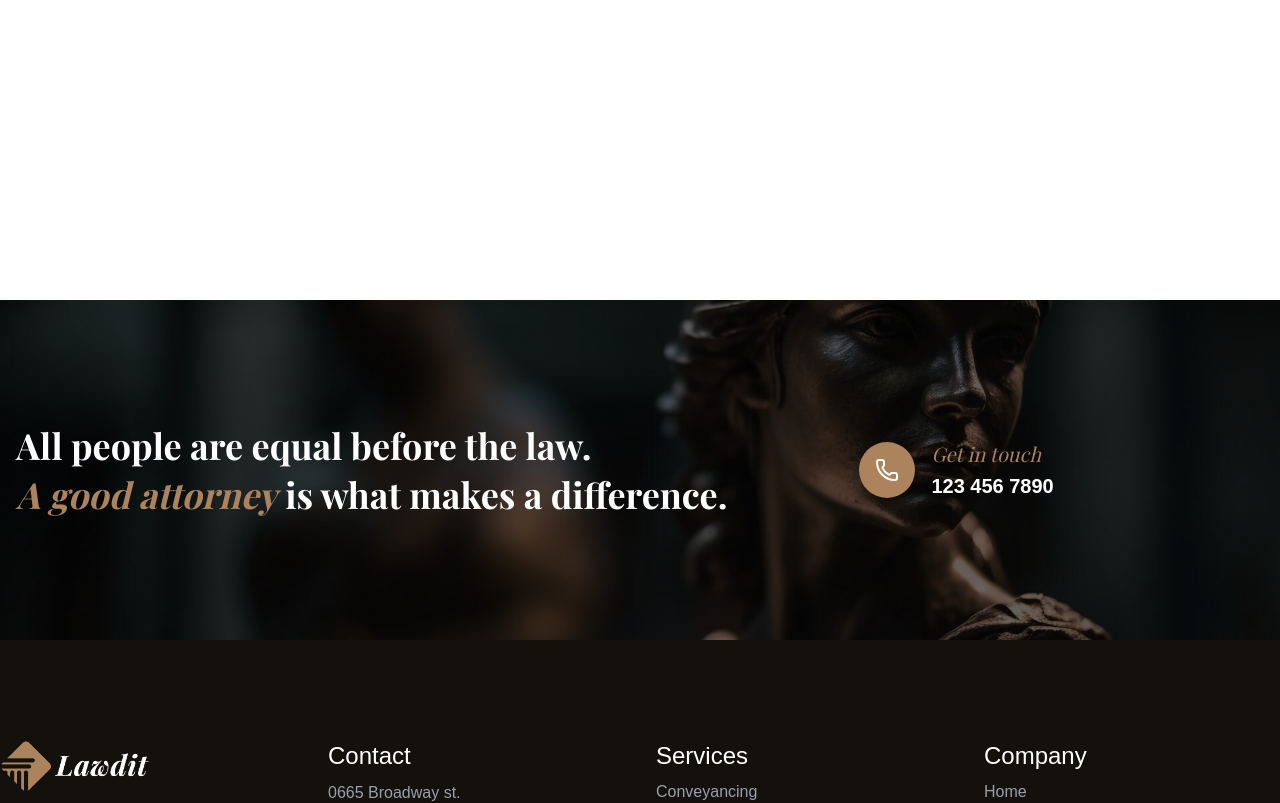
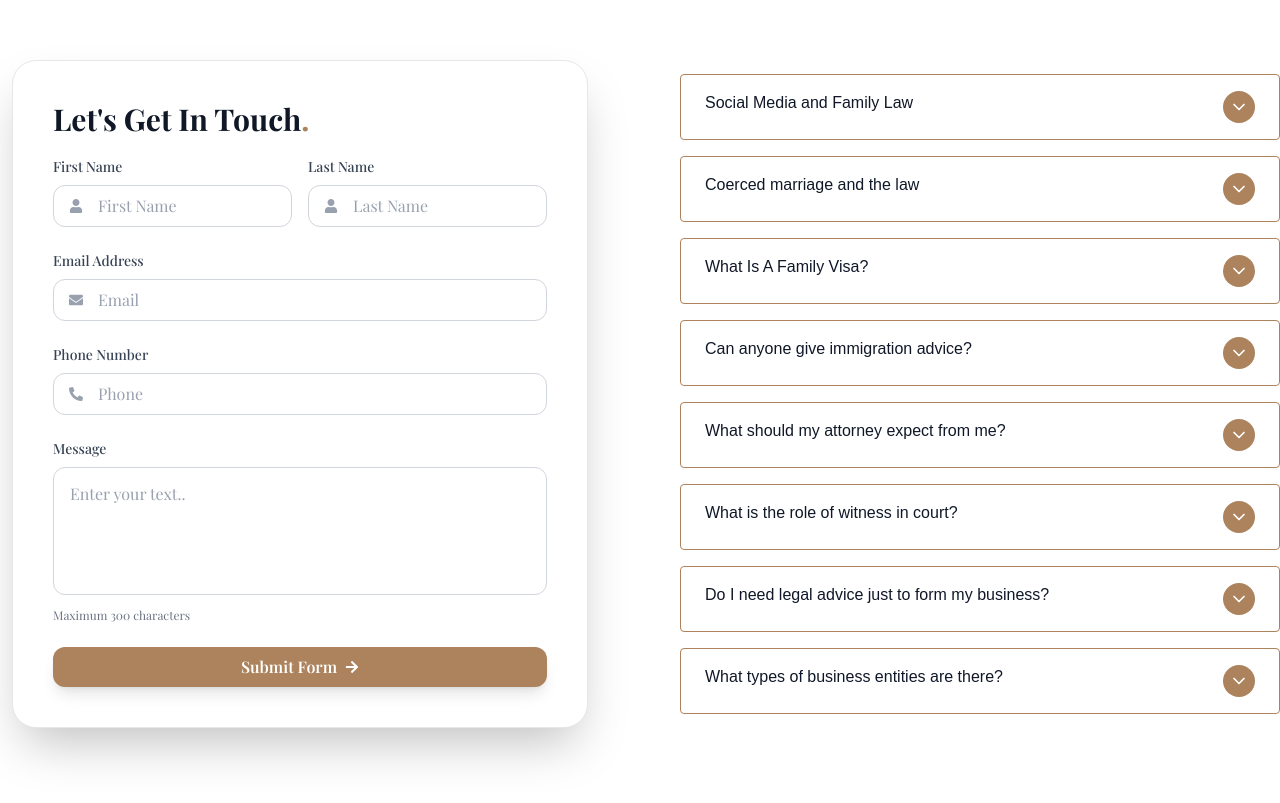
Before and after one commit to jewel-rana-ausasia/aussentra-legal, a Next.js app: page /faq in a window 1280 px wide. Before the commit this address had no page. Shown: the part 500-1303 px from the top of the page. Built offline with nearby package versions, Linux system fonts and the light colour scheme.

Commit message:
Change the icon and created the faq page

```diff
--- /dev/null
+++ b/app/faq/page.tsx
@@ -0,0 +1,168 @@
+"use client";
+
+import { Accordion } from "@/components/Accordion";
+import BannerHeader from "@/components/BannerHeader";
+import { FaArrowRight, FaEnvelope, FaPhoneAlt, FaUser } from "react-icons/fa";
+
+interface AccordionItem {
+  title: string;
+  content: string;
+}
+
+const accordionData: AccordionItem[] = [
+  {
+    title: "Social Media and Family Law",
+    content:
+      "Lorem ut nisl quam nestibulum drana nec odio elementum sceisue the aucan ligula. Orci varius natoque penatibus et magnis dis the monte nascete ridiculus mus morbine fermen.",
+  },
+  {
+    title: "Coerced marriage and the law",
+    content:
+      "Lorem ut nisl quam nestibulum drana nec odio elementum sceisue the aucan ligula. Orci varius natoque penatibus et magnis dis the monte nascete ridiculus mus morbine fermen.",
+  },
+  {
+    title: "What Is A Family Visa?",
+    content:
+      "Lorem ut nisl quam nestibulum drana nec odio elementum sceisue the aucan ligula. Orci varius natoque penatibus et magnis dis the monte nascete ridiculus mus morbine fermen.",
+  },
+  {
+    title: "Can anyone give immigration advice?",
+    content:
+      "Lorem ut nisl quam nestibulum drana nec odio elementum sceisue the aucan ligula. Orci varius natoque penatibus et magnis dis the monte nascete ridiculus mus morbine fermen.",
+  },
+  {
+    title: "What should my attorney expect from me?",
+    content:
+      "Lorem ut nisl quam nestibulum drana nec odio elementum sceisue the aucan ligula. Orci varius natoque penatibus et magnis dis the monte nascete ridiculus mus morbine fermen.",
+  },
+  {
+    title: "What is the role of witness in court?",
+    content:
+      "Lorem ut nisl quam nestibulum drana nec odio elementum sceisue the aucan ligula. Orci varius natoque penatibus et magnis dis the monte nascete ridiculus mus morbine fermen.",
+  },
+  {
+    title: "Do I need legal advice just to form my business?",
+    content:
+      "Lorem ut nisl quam nestibulum drana nec odio elementum sceisue the aucan ligula. Orci varius natoque penatibus et magnis dis the monte nascete ridiculus mus morbine fermen.",
+  },
+  {
+    title: "What types of business entities are there?",
+    content:
+      "Lorem ut nisl quam nestibulum drana nec odio elementum sceisue the aucan ligula. Orci varius natoque penatibus et magnis dis the monte nascete ridiculus mus morbine fermen.",
+  },
+];
+
+const FaqPage: React.FC = () => {
+  return (
+    <div>
+      <BannerHeader
+        title="Frequently Asked"
+        subtitle="Questions"
+        caption="Popular questions"
+        iconClass="flaticon-courthouse"
+        backgroundImage="/slider/4.jpg"
+        overlayDark={5}
+      />
+
+      <section className="max-w-7xl mx-auto grid grid-cols-2 py-20 gap-20 items-center">
+        <div>
+          <div className="max-w-xl mx-auto bg-white shadow-2xl rounded-3xl p-10 border border-gray-200 font-playfair">
+            <div className="mb-5">
+              <h2 className="text-3xl font-bold  text-gray-900">
+                Let's Get In Touch<span className="text-[#ac835d]">.</span>
+              </h2>
+            </div>
+
+            <form className="space-y-6">
+              {/* First + Last Name */}
+              <div className="grid md:grid-cols-2 gap-4">
+                <div>
+                  <label className="block text-sm font-medium text-gray-700 mb-2">
+                    First Name
+                  </label>
+                  <div className="relative">
+                    <FaUser className="absolute left-4 top-1/2 -translate-y-1/2 text-gray-400 text-sm" />
+                    <input
+                      type="text"
+                      placeholder="First Name"
+                      className="w-full border border-gray-300 rounded-xl pl-11 pr-4 py-2 text-gray-900 placeholder:text-gray-400 focus:outline-none focus:ring-2 focus:ring-[#ac835d] focus:border-transparent transition-all"
+                    />
+                  </div>
+                </div>
+                <div>
+                  <label className="block text-sm font-medium text-gray-700 mb-2">
+                    Last Name
+                  </label>
+                  <div className="relative">
+                    <FaUser className="absolute left-4 top-1/2 -translate-y-1/2 text-gray-400 text-sm" />
+                    <input
+                      type="text"
+                      placeholder="Last Name"
+                      className="w-full border border-gray-300 rounded-xl pl-11 pr-4 py-2 text-gray-900 placeholder:text-gray-400 focus:outline-none focus:ring-2 focus:ring-[#ac835d] focus:border-transparent transition-all"
+                    />
+                  </div>
+                </div>
+              </div>
+
+              {/* Email */}
+              <div>
+                <label className="block text-sm font-medium text-gray-700 mb-2">
+                  Email Address
+                </label>
+                <div className="relative">
+                  <FaEnvelope className="absolute left-4 top-1/2 -translate-y-1/2 text-gray-400 text-sm" />
+                  <input
+                    type="email"
+                    placeholder="Email"
+                    className="w-full border border-gray-300 rounded-xl pl-11 pr-4 py-2 text-gray-900 placeholder:text-gray-400 focus:outline-none focus:ring-2 focus:ring-[#ac835d] focus:border-transparent transition-all"
+                  />
+                </div>
+              </div>
+
+              {/* Phone */}
+              <div>
+                <label className="block text-sm font-medium text-gray-700 mb-2">
+                  Phone Number
+                </label>
+                <div className="relative">
+                  <FaPhoneAlt className="absolute left-4 top-1/2 -translate-y-1/2 text-gray-400 text-sm" />
+                  <input
+                    type="tel"
+                    placeholder="Phone"
+                    className="w-full border border-gray-300 rounded-xl pl-11 pr-4 py-2 text-gray-900 placeholder:text-gray-400 focus:outline-none focus:ring-2 focus:ring-[#ac835d] focus:border-transparent transition-all"
+                  />
+                </div>
+              </div>
+
+              {/* Message */}
+              <div>
+                <label className="block text-sm font-medium text-gray-700 mb-2">
+                  Message
+                </label>
+                <textarea
+                  placeholder="Enter your text.."
+                  maxLength={300}
+                  className="w-full border border-gray-300 rounded-xl px-4 py-3.5 h-32 resize-none text-gray-900 placeholder:text-gray-400 focus:outline-none focus:ring-2 focus:ring-[#ac835d] focus:border-transparent transition-all"
+                ></textarea>
+                <p className="text-xs text-gray-500 mt-1.5">
+                  Maximum 300 characters
+                </p>
+              </div>
+
+              {/* Submit Button */}
+              <button
+                type="submit"
+                className="w-full bg-[#ac835d] text-white py-2 rounded-xl font-semibold flex items-center justify-center gap-2 hover:bg-[#956f4d] shadow-lg hover:shadow-xl transition-all duration-200 transform hover:-translate-y-0.5"
+              >
+                Submit Form <FaArrowRight className="text-sm" />
+              </button>
+            </form>
+          </div>
+        </div>
+        <Accordion items={accordionData} />
+      </section>
+    </div>
+  );
+};
+
+export default FaqPage;
--- a/app/page.tsx
+++ b/app/page.tsx
@@ -1,10 +1,7 @@
 import AboutSection from "@/components/AboutSection";
 import AboutSection2 from "@/components/AboutSection2";
-import CaseStudy from "@/components/CaseStudy";
 import CaseStudyBox from "@/components/CaseStudyBox";
-import Footer from "@/components/Footer";
 import Header from "@/components/Header";
-import Navbar from "@/components/Navbar";
 import ServiceSection from "@/components/ServiceSection";
 import Team from "@/components/TeamMember ";
 import Testimonials from "@/components/Testimonials";
@@ -14,7 +11,6 @@ import Image from "next/image";
 export default function Home() {
   return (
     <div>
-    <Navbar />
       <Header />
       <AboutSection />
       <CaseStudyBox />
@@ -23,7 +19,6 @@ export default function Home() {
       <VideoSection />
       <Testimonials />
       <Team />
-    <Footer />
     </div>
   );
 }
--- /dev/null
+++ b/components/Accordion.tsx
@@ -0,0 +1,53 @@
+import { ChevronDown } from "lucide-react";
+import { useState } from "react";
+
+interface AccordionItem {
+  title: string;
+  content: string;
+}
+
+export const Accordion = ({ items }: { items: AccordionItem[] }) => {
+  const [activeIndex, setActiveIndex] = useState<number | null>(null);
+
+  const toggleIndex = (index: number) => {
+    setActiveIndex(activeIndex === index ? null : index);
+  };
+
+  return (
+    <div className="space-y-4 max-w-3xl mx-auto">
+      {items.map((item, index) => (
+        <div
+          key={index}
+          className="border border-[#ac835d] rounded overflow-hidden"
+        >
+          <button
+            onClick={() => toggleIndex(index)}
+            className={`w-full text-left px-6 py-4 font-medium transition-colors flex justify-between items-center cursor-pointer ${
+              activeIndex === index
+                ? "bg-[#ac835d] text-white"
+                : "text-gray-900 hover:bg-gray-100"
+            }`}
+          >
+            <div className="w-full flex justify-between">
+              {item.title}
+              <span
+                className={`transform transition-transform duration-300 w-8 h-8 rounded-full bg-[#ac835d] flex justify-center items-center ${
+                  activeIndex === index ? "rotate-180" : "rotate-0"
+                }`}
+              >
+                <ChevronDown className="w-5 h-5 text-white" />
+              </span>
+            </div>
+          </button>
+          <div
+            className={`px-6 overflow-hidden transition-all duration-500 ${
+              activeIndex === index ? "max-h-96 py-4" : "max-h-0"
+            }`}
+          >
+            <p className="text-gray-600">{item.content}</p>
+          </div>
+        </div>
+      ))}
+    </div>
+  );
+};
--- a/components/Footer.tsx
+++ b/components/Footer.tsx
@@ -47,10 +47,12 @@ export default function Footer() {
               <div className="lg:col-span-3 lg:col-start-10 flex items-center justify-center lg:justify-start mt-6 lg:mt-0">
                 <div className="flex items-center rounded-lg p-4 gap-4">
                   <div className="text-3xl bg-[#ac835d] w-14 h-14 rounded-full flex justify-center items-center">
-                    <Phone className="text-white w-6 h-6"/>
+                    <Phone className="text-white w-6 h-6" />
                   </div>
                   <div className="text-white">
-                    <p className="text-sm md:text-xl font-playfair italic text-[#ac835d] mb-1">Get in touch</p>
+                    <p className="text-sm md:text-xl font-playfair italic text-[#ac835d] mb-1">
+                      Get in touch
+                    </p>
                     <a
                       href="tel:1234567890"
                       className="font-semibold text-2xl md:text-xl hover:underline"
@@ -73,7 +75,12 @@ export default function Footer() {
             {/* Logo + Description + Social */}
             <div className="space-y-4">
               <div className="logo mb-5">
-                <Image src="/logo.png" alt="Logo" width={150} height={50} />
+                <Image
+                  src="/aussentra-legal-logo-white.png"
+                  alt="Logo"
+                  width={150}
+                  height={80}
+                />
               </div>
               <p className="text-gray-400">
                 Lorem ipsum is simply dummy text of the rinte and type settin in
--- a/components/Navbar.tsx
+++ b/components/Navbar.tsx
@@ -58,10 +58,10 @@ const Navbar = () => {
         <div className="flex items-center">
           <Link href="/" className="flex items-center">
             <Image
-              src="/logo.png"
+              src="/aussentra-legal-logo-white.png"
               alt="Logo"
               width={135}
-              height={50}
+              height={60}
               className="object-contain"
             />
           </Link>
```
Also changed, not shown: public/aussentra-legal-logo-white.png (added), public/aussentra-legal-logo.png (added). Lines whose indentation alone changed are shown as unchanged.
